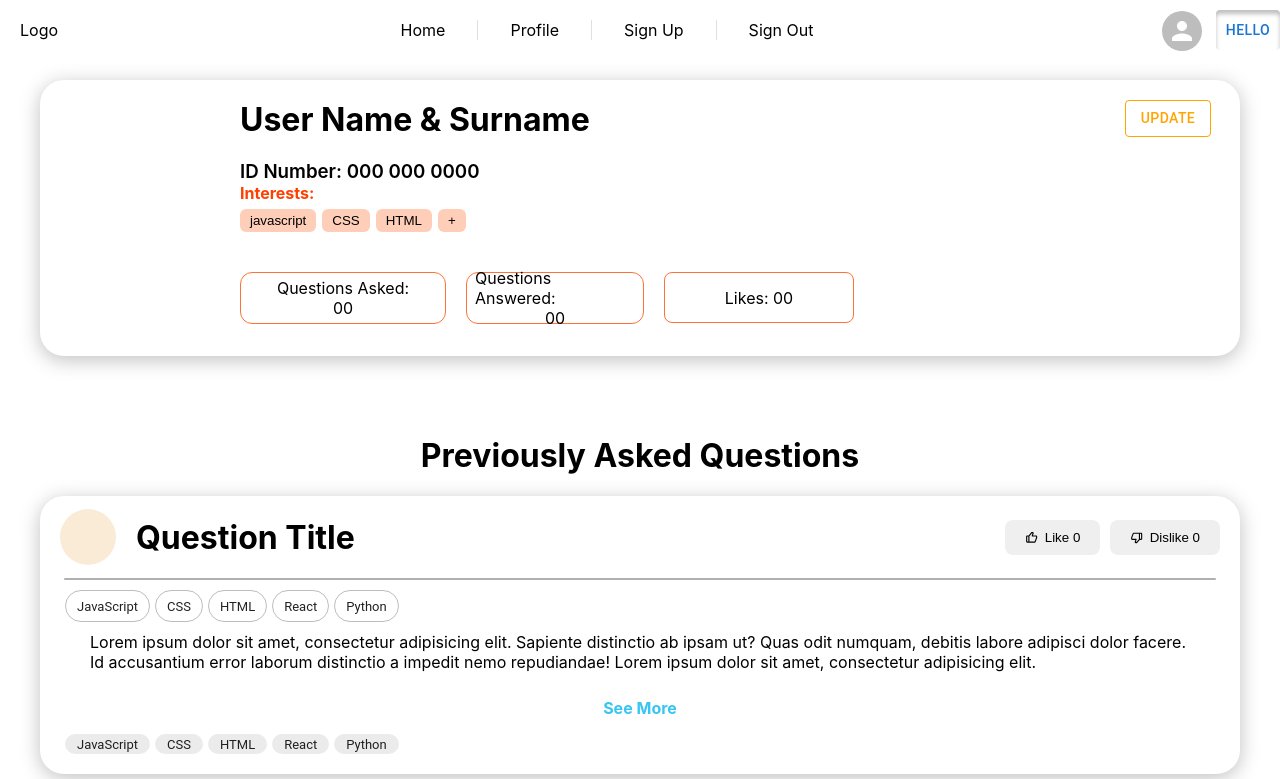
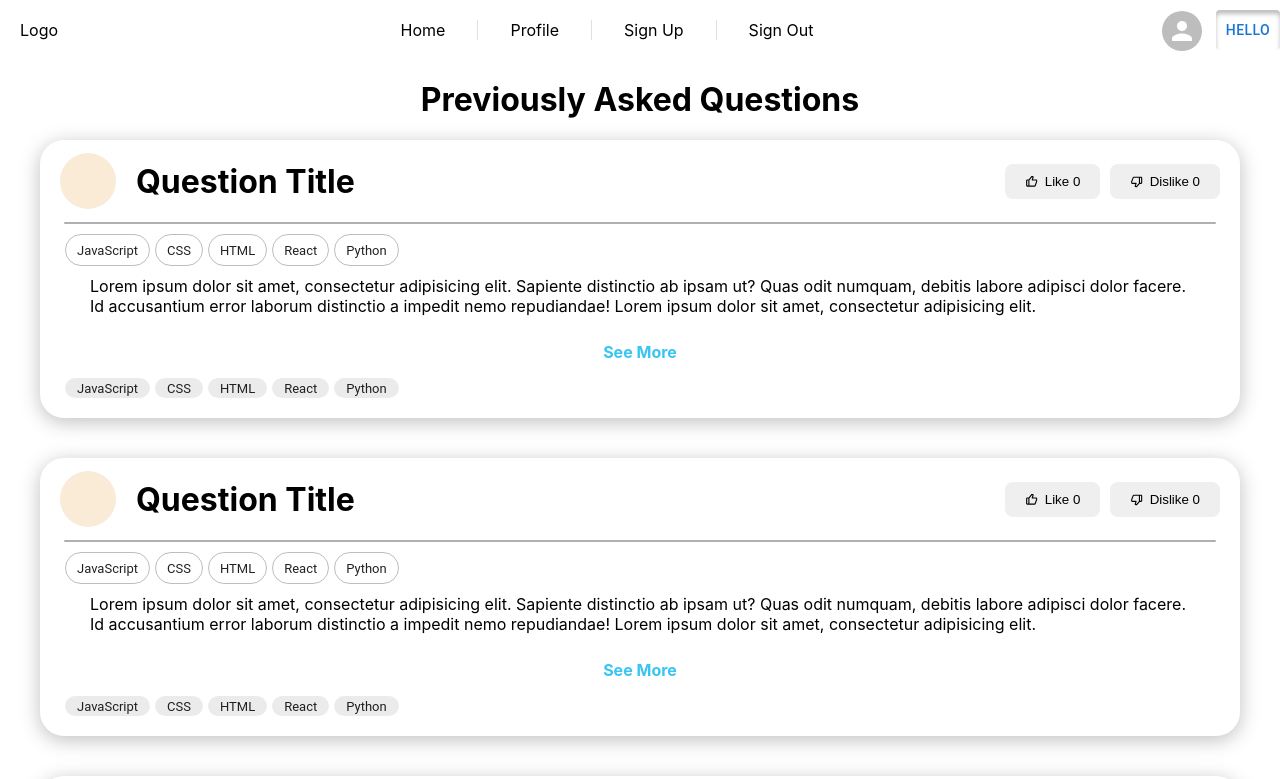
Before and after one commit to Ungerer221/DV200_Term4_Ungerer, a React (Create React App) app in the folder client/: page /Profile in a window 1280 px wide. Shown: the top 779 px of the page. Built offline with nearby package versions, Linux system fonts and the light colour scheme.

Commit message:
User Profile

```diff
--- a/client/src/Components/ProfileCard.jsx
+++ b/client/src/Components/ProfileCard.jsx
@@ -12,7 +12,7 @@ import Grid from '@mui/material/Grid';
 import { styled } from '@mui/material/styles';
 import Button from '@mui/material/Button';
 
-const ProfileCard = () => {
+const ProfileCard = (props) => {
 
     const [updateProfile, setUpdateProfile] = useState();
 
@@ -20,19 +20,21 @@ const ProfileCard = () => {
         document.getElementById("default").style.display = 'none'
         document.getElementById("update-user-profile").style.display = 'block'
     }
+    const serverURL = 'http://localhost:5002/images';
+    const imageURL = `${serverURL}/${props.image}`;
 
     return (
         <>
             <div className="profilecard-container" style={{ display: 'block' }} id='default'>
                 <Grid container spacing={0}>
                     <Grid item xs={2} md={2}>
-                        <image />
+                    <img src={imageURL} className="question_img"></img>
                     </Grid>
                     <Grid item xs={6} md={6}>
                         <div className="profilecard-userInfo-con">
                             <div>
-                                <h1 style={{ marginTop: 0 }}>User Name & Surname</h1>
-                                <h3>ID Number: 000 000 0000</h3>
+                                <h1 style={{ marginTop: 0 }} > {props.username} </h1>
+                                <h3>ID Number: {props.id} </h3>
                                 <p className="interests-text">Interests:</p>
                                 <div className="userInfo-tags">
                                     <button>javascript</button>
--- a/client/src/Pages/UserProfile.js
+++ b/client/src/Pages/UserProfile.js
@@ -35,7 +35,8 @@ function Profile() {
     const [email, setEmail] = useState();
     const [image, setImage] = useState();
     const [id, setId] = useState('');
-
+    // const [info, setInfo] = useState();
+    const [profile, setProfile] = useState();
 
 
     const getImage = (e) => {
@@ -50,23 +51,6 @@ function Profile() {
         // };
         // reader.readAsDataURL(e.target.files[0]);
     };
-
-    // if (!sessionStorage.getItem('user')) {
-    //     setId(sessionStorage.getItem('useID'));
-    // } else {
-    //     let usermail = sessionStorage.getItem('useremail');
-    //     try {
-    //         axios.get("http://localhost:5002/api/GetUserID/" + usermail)
-    //         .then((res) => {
-    //         console.log(res.data[0]._id);
-    //         setId(res.data[0]._id);
-    //         })
-
-    //     } catch (error) {
-    //         console.log(error);
-    //         console.log('User ID not found');
-    //     }
-    // }
 
     useEffect(() => {
 
@@ -91,7 +75,9 @@ function Profile() {
             if (id) {
                 try {
                     const userResponse = await axios.get('http://localhost:5002/api/getUser/' + id);
-                    console.log(userResponse.data[0].email);
+                    console.log(userResponse.data.email);
+                    let info = userResponse.data;
+                    setProfile(<ProfileCard username={info.username} id={info._id} image={info.image} />);
                 } catch (error) {
                     console.log(error);
                     console.log('User not found');
@@ -145,7 +131,7 @@ function Profile() {
     return (
 
         <div className="Profile-main-container">
-            <ProfileCard />
+            {profile}
             {/* input card for updating user info  */}
             <div className="profile-update-card" style={{ display: 'none' }} id='update-user-profile'>
                 <Grid container spacing={0}>
```
